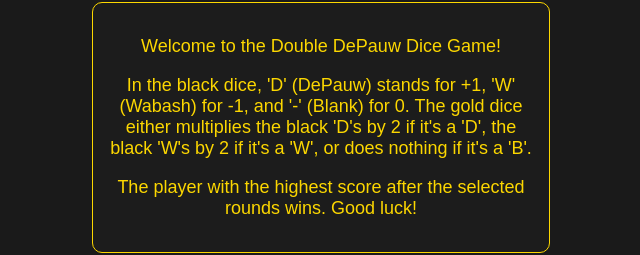
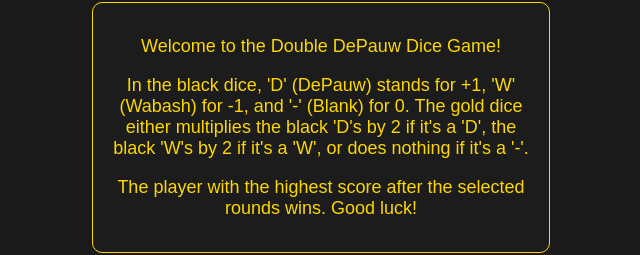
Before and after one commit to chhateauuu/DoubleDePauwDiceGame, a plain HTML site: page index.html in a window 1280 px wide. Shown: the part 395-650 px from the top of the page, 319-959 px from the left. Drawn offline with Linux system fonts and the light colour scheme.

Commit message:
Update index.html

```diff
--- a/index.html
+++ b/index.html
@@ -17,7 +17,7 @@
         <button onclick="setupPlayers()">Start Game</button>
         <div id="gameExplanation">
             <p>Welcome to the Double DePauw Dice Game!</p>
-            <p>In the black dice, 'D' (DePauw) stands for +1, 'W' (Wabash) for -1, and '-' (Blank) for 0. The gold dice either multiplies the black 'D's by 2 if it's a 'D', the black 'W's by 2 if it's a 'W', or does nothing if it's a 'B'.</p>
+            <p>In the black dice, 'D' (DePauw) stands for +1, 'W' (Wabash) for -1, and '-' (Blank) for 0. The gold dice either multiplies the black 'D's by 2 if it's a 'D', the black 'W's by 2 if it's a 'W', or does nothing if it's a '-'.</p>
             <p>The player with the highest score after the selected rounds wins. Good luck!</p>
         </div>
     </div>
```
